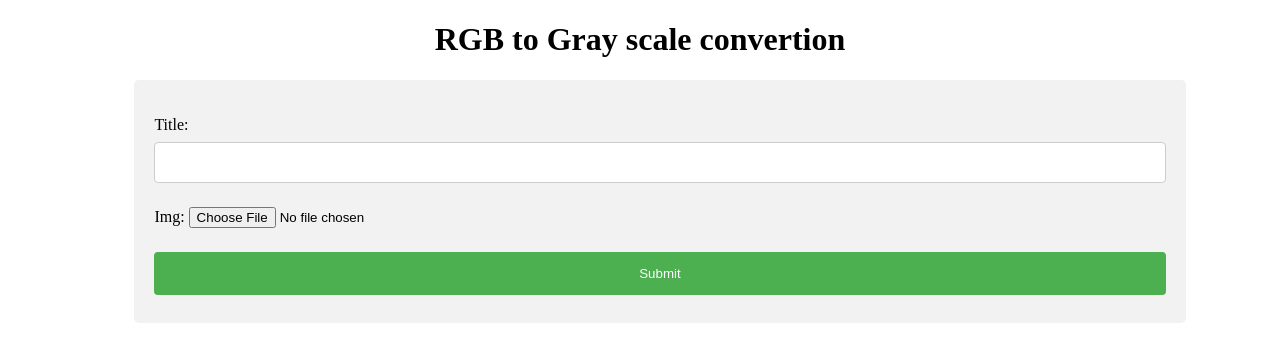
After one commit to PoornaTheja/sample_django_project, a Django app: page /rgb_gray in a window 1280 px wide. The commit adds this page. Shown: the top 362 px of the page. Run offline with Django 4.2, Linux system fonts and the light colour scheme.

Commit message:
added rgb to grayscale url

```diff
--- a/sample_api/admin.py
+++ b/sample_api/admin.py
@@ -5,3 +5,4 @@ from .models import *
 admin.site.register(user)
 admin.site.register(employee)
 admin.site.register(product)
+admin.site.register(image)
--- a/sample_api/models.py
+++ b/sample_api/models.py
@@ -1,4 +1,5 @@
 from django.db import models
+from django.forms import ModelForm
 
 # Create your models here.
 class user(models.Model):
@@ -24,3 +25,17 @@ class product(models.Model):
 
     def __str__(self) -> str:
         return "[name : " + self.name + ", age : " + str(self.cost) + ']'
+
+
+class image(models.Model):
+    title = models.CharField(max_length=30)
+    img = models.ImageField(upload_to="images/")
+    gray = models.ImageField(upload_to="images/")
+
+    def __str__(self) -> str:
+        return self.title
+
+class image_form(ModelForm):
+    class Meta:
+        model = image
+        fields = ["title", "img"]
--- a/sample_api/templates/basic.html
+++ b/sample_api/templates/basic.html
@@ -4,6 +4,9 @@
 <head>
     {% block title %}
     <title>Sample app</title>
+    {% endblock %}
+
+    {% block style %}
     {% endblock %}
 </head>
 
--- /dev/null
+++ b/sample_api/templates/rgb_gray/home.html
@@ -0,0 +1,52 @@
+{% extends "basic.html" %}
+
+{% block style %}
+    <style>
+        input[type=text],
+        select {
+            width: 100%;
+            padding: 12px 20px;
+            margin: 8px 0;
+            display: inline-block;
+            border: 1px solid #ccc;
+            border-radius: 4px;
+            box-sizing: border-box;
+        }
+
+        input[type=submit] {
+            width: 100%;
+            background-color: #4CAF50;
+            color: white;
+            padding: 14px 20px;
+            margin: 8px 0;
+            border: none;
+            border-radius: 4px;
+            cursor: pointer;
+        }
+
+        input[type=submit]:hover {
+            background-color: #45a049;
+        }
+
+        div {
+            border-radius: 5px;
+            background-color: #f2f2f2;
+            padding: 20px;
+            width: 80%;
+            margin-left: 10%;
+        }
+    </style>
+{% endblock %}
+
+{% block content %}
+    <h1 style="text-align: center;">RGB to Gray scale convertion</h1>
+
+    <div style="align-items: center;">
+        <form method="POST" enctype="multipart/form-data">
+            {% csrf_token %}
+            {{ form.as_p }}
+            <input type="submit" value="Submit">
+        </form>
+    </div>
+
+{% endblock %}
--- a/sample_api/views.py
+++ b/sample_api/views.py
@@ -30,11 +30,14 @@ def product_sep_view(request, prod_name):
 
 # from django.http import HttpResponse
 # from django.shortcuts import render
+from django.urls import reverse
 # from .models import *
 # from django.core.mail import EmailMessage
 # from django.views.decorators import gzip
 # from django.http import StreamingHttpResponse
-# import cv2
+import cv2
+import numpy as np
+from django.core.files.base import ContentFile
 # import threading
 
 # class VideoCamera(object):
@@ -51,7 +54,7 @@ def product_sep_view(request, prod_name):
 #         _, jpeg = cv2.imencode('.jpg', image)
 #         return jpeg.tobytes()
 
-#     def get_masked_frame(self):
+#     def get_gray_frame(self):
 #         image = self.frame
 #         image = cv2.cvtColor(image, cv2.COLOR_BGR2GRAY)
 #         _, jpeg = cv2.imencode('.jpg', image)
@@ -67,9 +70,9 @@ def product_sep_view(request, prod_name):
 #         yield (b'--frame\r\n'
 #                b'Content-Type: image/jpeg\r\n\r\n' + frame + b'\r\n\r\n')
 
-# def masked_gen(camera):
+# def gray_gen(camera):
 #     while True:
-#         frame = camera.get_masked_frame()
+#         frame = camera.get_gray_frame()
 #         yield (b'--frame\r\n'
 #                b'Content-Type: image/jpeg\r\n\r\n' + frame + b'\r\n\r\n')
 
@@ -87,11 +90,51 @@ def product_sep_view(request, prod_name):
 
 
 # @gzip.gzip_page
-# def masked_video_stream(request):
+# def gray_video_stream(request):
 #     try:
 #         # cam = VideoCamera()
-#         return StreamingHttpResponse(masked_gen(cam), content_type="multipart/x-mixed-replace;boundary=frame")
+#         return StreamingHttpResponse(gray_gen(cam), content_type="multipart/x-mixed-replace;boundary=frame")
 #     except:
 #         pass
 #     print("!!!!!!")
 #     return render(request, 'basic.html')
+
+
+def home(request):
+    color_url = reverse('video_stream')
+    gray_url = reverse('gray_video_stream')
+    context = {"color" : color_url,
+               "gray" : gray_url}
+
+    return render(request, 'home.html', context)
+
+
+def rgb_gray(request):
+    context = {}
+    if request.method == "POST":
+        request.FILES['img'].name = request.POST["title"] + "_color.jpg"
+        print(request.POST)
+        print(request.FILES)
+        form = image_form(request.POST, request.FILES)
+        if form.is_valid():
+            title = form.cleaned_data.get("title")
+            img = form.cleaned_data.get("img")
+            obj = image.objects.create(title = title, img = img)
+
+            np_img = cv2.imread("media/" + str(obj.img))
+            gray_img = cv2.cvtColor(np_img, cv2.COLOR_BGR2GRAY)
+
+            gray_img1 = cv2.imencode('.jpg', gray_img)[1]
+            file = ContentFile(gray_img1)
+            obj.gray.save(title + "_gray.jpg", file, save=True)
+            obj.save()
+
+            context['color'] = np_img
+            context['gray'] = cv2.cvtColor(np_img, cv2.COLOR_BGR2GRAY)
+            context['current_img'] = obj
+
+        return render(request, "rgb_gray/result.html", context)
+    else:
+        form = image_form()
+        context['form']= form
+        return render(request, "rgb_gray/home.html", context)
--- a/sample_app/settings.py
+++ b/sample_app/settings.py
@@ -123,3 +123,7 @@ STATIC_URL = 'static/'
 # https://docs.djangoproject.com/en/4.1/ref/settings/#default-auto-field
 
 DEFAULT_AUTO_FIELD = 'django.db.models.BigAutoField'
+
+import os
+MEDIA_ROOT =  os.path.join(BASE_DIR, 'media')
+MEDIA_URL = '/media/'
--- a/sample_app/urls.py
+++ b/sample_app/urls.py
@@ -21,5 +21,13 @@ urlpatterns = [
     path('admin/', admin.site.urls),
     path('model/', include('sample_api.urls')),
     # path('original/', video_stream, name = "video_stream"),
-    # path('masked/', masked_video_stream, name = "masked_video_stream")
+    # path('gray/', gray_video_stream, name = "gray_video_stream"),
+    path('', home, name = "home"),
+    path('rgb_gray', rgb_gray, name="rgb_gray")
 ]
+
+from django.conf import settings
+from django.conf.urls.static import static
+if settings.DEBUG:
+        urlpatterns += static(settings.MEDIA_URL,
+                              document_root=settings.MEDIA_ROOT)
```
Also changed, not shown: sample_api/templates/home.html (added, +14 -0 lines), sample_api/templates/rgb_gray/result.html (added, +26 -0 lines), db.sqlite3, media/images/test1_color.jpg (added), media/images/test1_gray.jpg (added), media/images/test2_color.jpg (added), media/images/test2_gray.jpg (added), media/images/test3_color.jpg (added), media/images/test3_gray.jpg (added), media/images/test4_color.jpg (added), media/images/test4_gray.jpg (added), sample_api/migrations/0004_image.py (added), sample_api/migrations/0005_image_gray.py (added).
